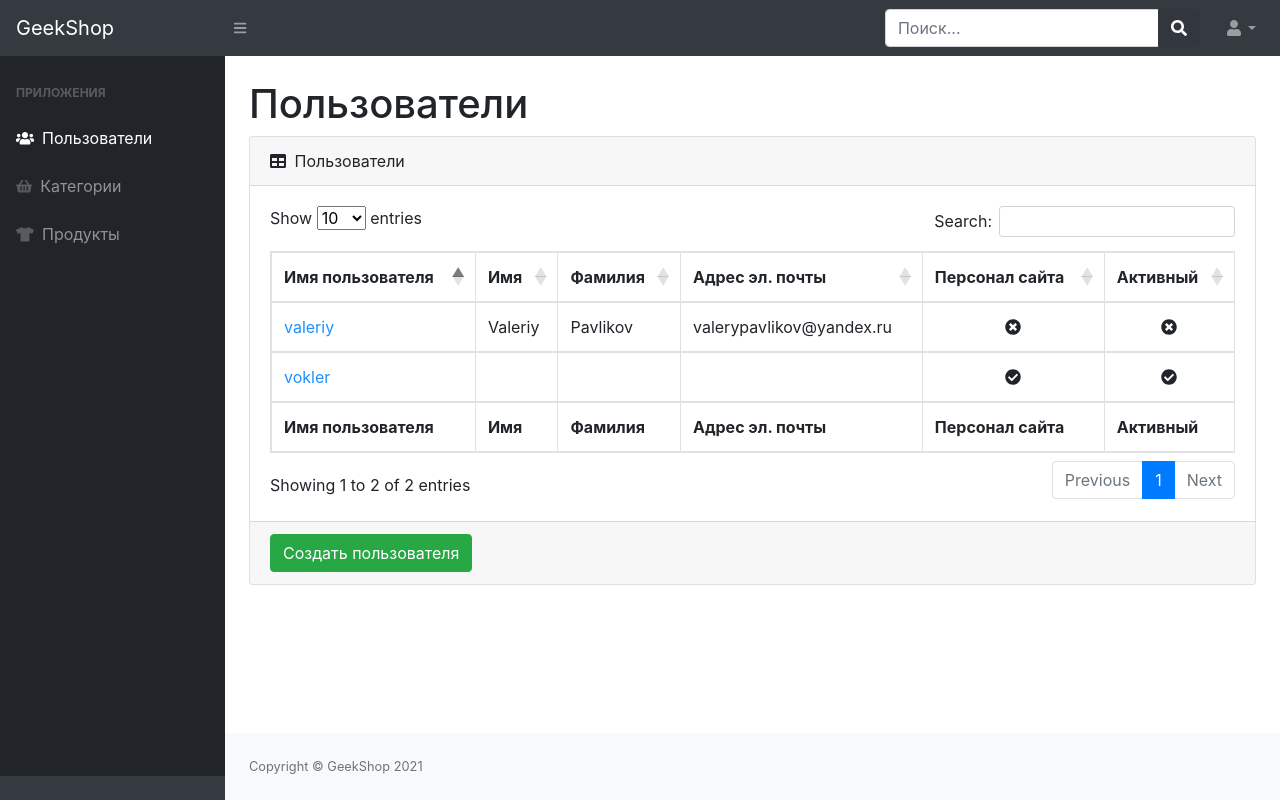
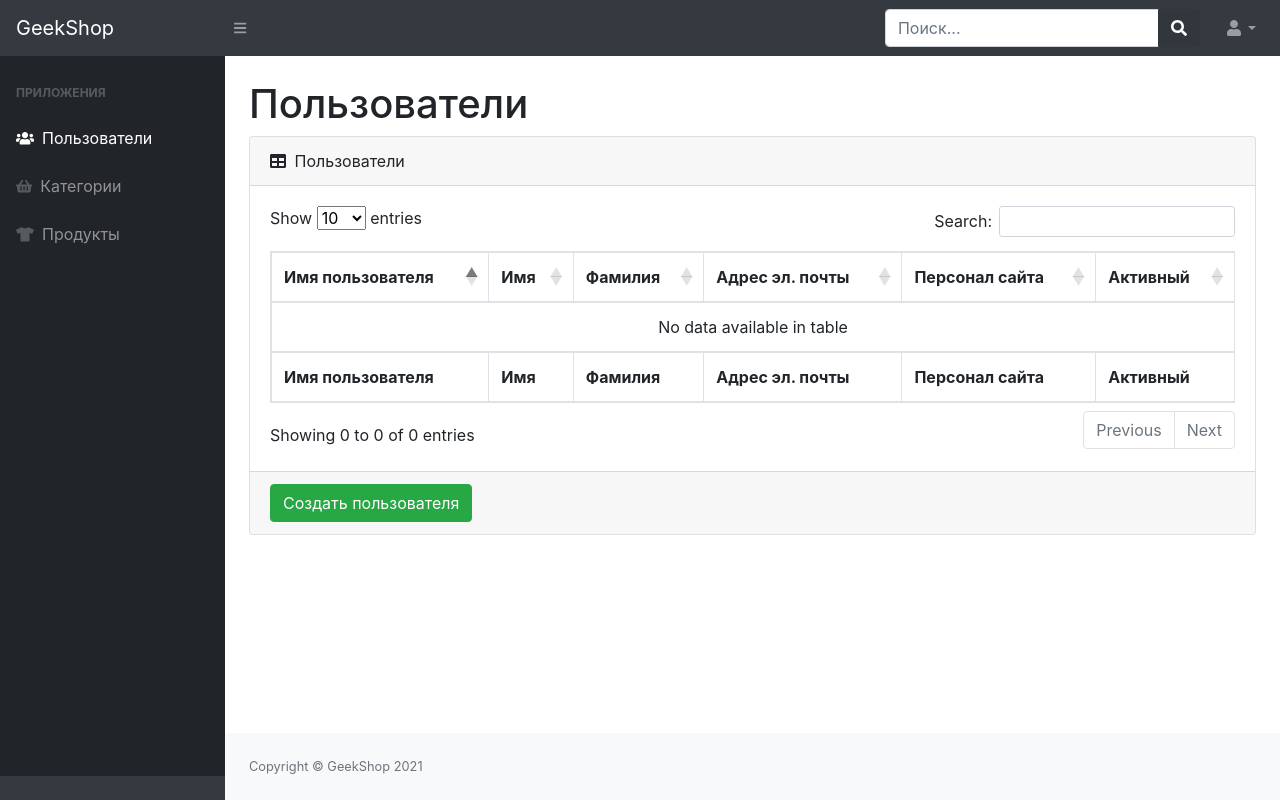
Before and after one commit to orbich67/Django_Framework_basics, a Django app: page /admins/users/ in a window 1280 px wide. Run offline with Django 3.2, Linux system fonts and the light colour scheme; some libraries are stand-ins or nearby versions.

Commit message:
created READ for admin users

```diff
--- a/admins/templates/admins/admin-users-read.html
+++ b/admins/templates/admins/admin-users-read.html
@@ -33,22 +33,32 @@
                             </tr>
                             </tfoot>
                             <tbody>
-                            <tr>
-                                <td><a href="#" style="color: dodgerblue">vokler</a></td>
-                                <td></td>
-                                <td></td>
-                                <td></td>
-                                <td class="text-center"><i class="fas fa-check-circle"></i></td>
-                                <td class="text-center"><i class="fas fa-check-circle"></i></td>
-                            </tr>
-                            <tr>
-                                <td><a href="admin-users-update-delete.html" style="color: dodgerblue">valeriy</a></td>
-                                <td>Valeriy</td>
-                                <td>Pavlikov</td>
-                                <td>valerypavlikov@yandex.ru</td>
-                                <td class="text-center"><i class="fas fa-times-circle"></i></td>
-                                <td class="text-center"><i class="fas fa-times-circle"></i></td>
-                            </tr>
+                            {% for user in users %}
+                                <tr>
+                                    <td>
+                                        <a href="admin-users-update-delete.html" style="color: dodgerblue">
+                                            {{ user.username }}
+                                        </a>
+                                    </td>
+                                    <td>{{ user.first_name }}</td>
+                                    <td>{{ user.last_name }}</td>
+                                    <td>{{ user.email }}</td>
+                                    <td class="text-center">
+                                        {% if user.is_staff %}
+                                            <i class="fas fa-check-circle"></i>
+                                        {% else %}
+                                            <i class="fas fa-times-circle"></i>
+                                        {% endif %}
+                                    </td>
+                                    <td class="text-center">
+                                        {% if user.is_active %}
+                                            <i class="fas fa-check-circle"></i>
+                                        {% else %}
+                                            <i class="fas fa-times-circle"></i>
+                                        {% endif %}
+                                    </td>
+                                </tr>
+                            {% endfor %}
                             </tbody>
                         </table>
                     </div>
--- a/admins/views.py
+++ b/admins/views.py
@@ -1,4 +1,6 @@
 from django.shortcuts import render
+
+from users.models import User
 
 
 def index(request):
@@ -14,7 +16,10 @@ def admin_users_create(request):
 
 # Read
 def admin_users(request):
-    context = {'title': 'Geek Shop - Пользователи'}
+    context = {
+        'title': 'Geek Shop - Пользователи',
+        'users': User.objects.all(),
+    }
     return render(request, 'admins/admin-users-read.html', context)
 
 
```
